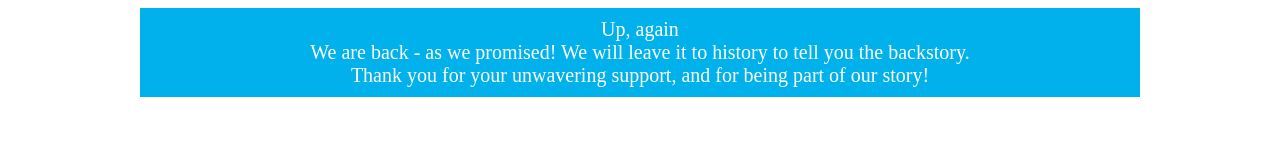
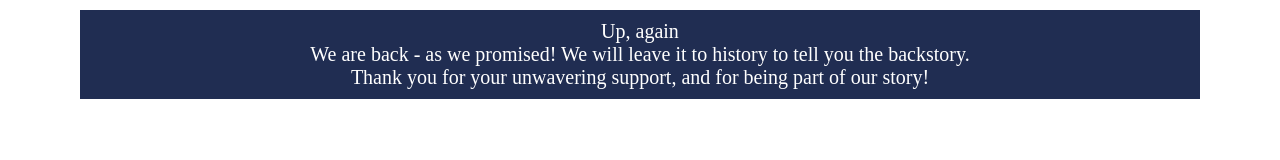
Before and after one commit to faizan-bdnews24/website-general-html, a plain HTML site: page site-resume-notice/english/index.html in a window 1280 px wide. Drawn offline with Linux system fonts and the light colour scheme.

Commit message:
background color update

```diff
--- a/site-resume-notice/english/index.html
+++ b/site-resume-notice/english/index.html
@@ -1,13 +1,12 @@
 <style>
 #site_notice{
-	margin:5px auto;
+	margin:10px auto 5px;
     padding: 10px;
 	font-family:'Source Serif Pro', serif;
     font-size: 20px;
-	width:980px;
+	width:1100px;
 	background-color: #330065;
-	background-color: #f5a623;
-	background-color: #00b1eb;
+	background-color: #202d52;
 	color:#fff;
 	/*color:#330065;*/
 	text-align:center;
```
Also changed, not shown: site-resume-notice/bangla/index.html (+3 -2 lines).
